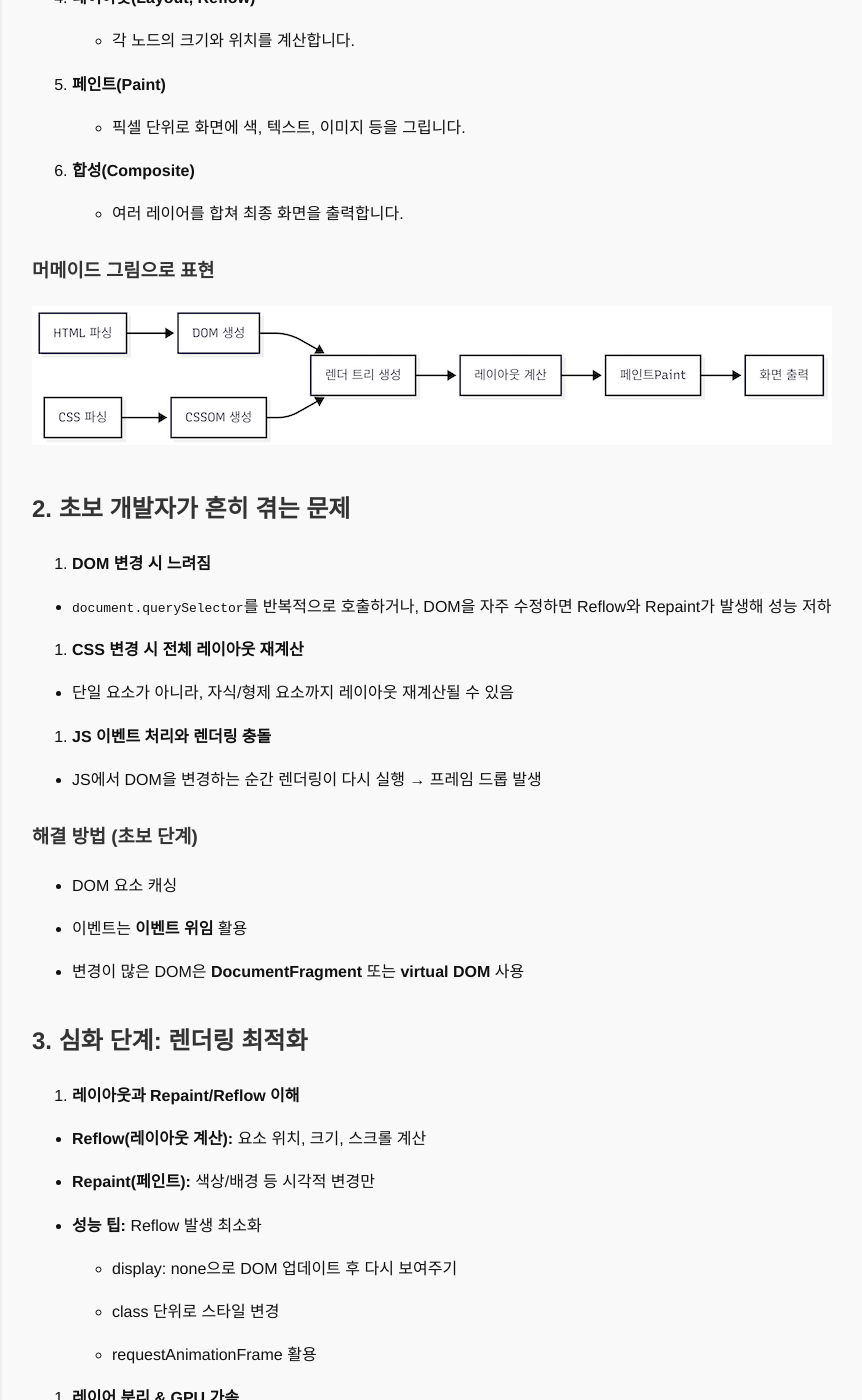
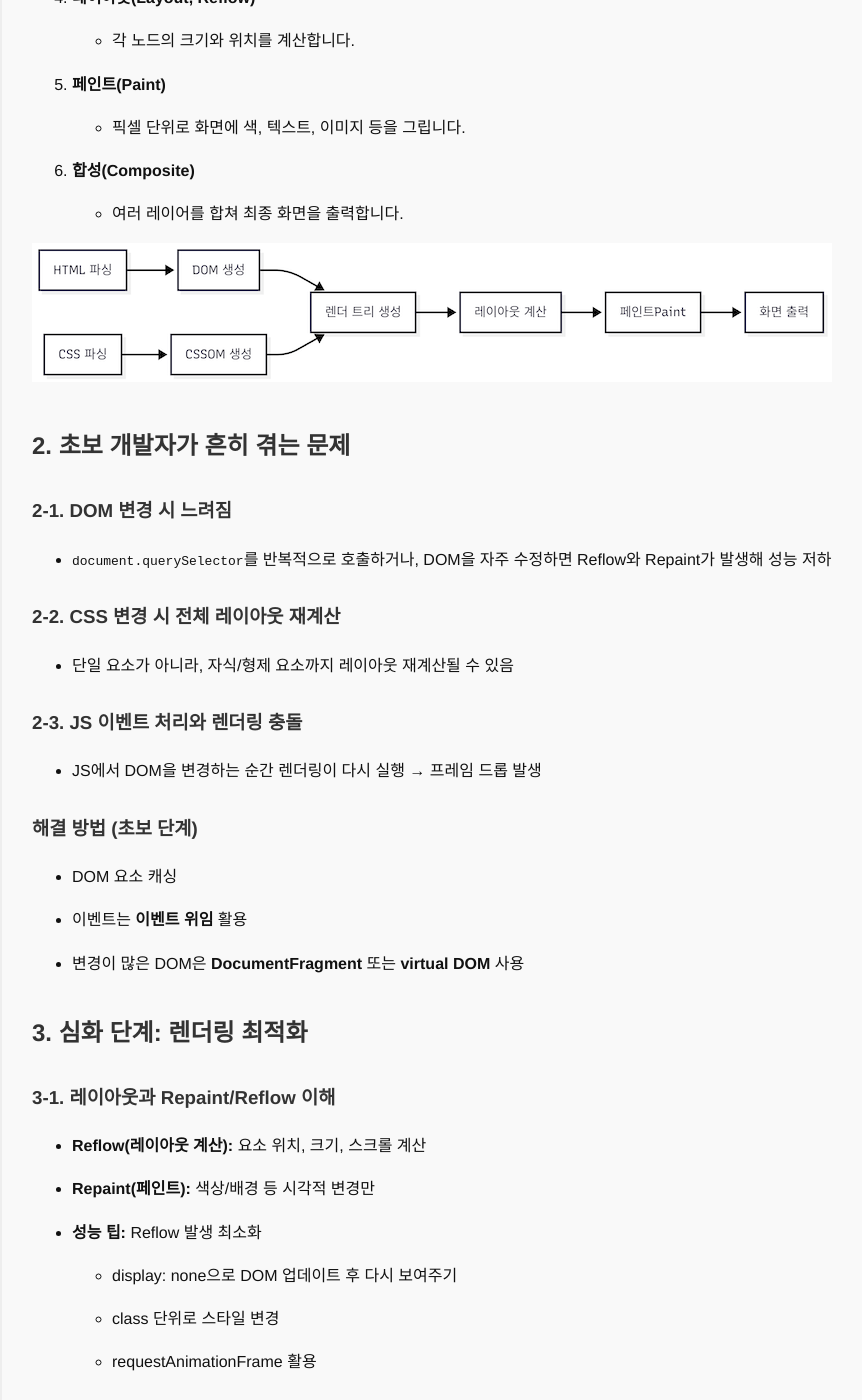
Before and after one commit to qwezxc3810/qwezxc3810.github.io, a Jekyll site: the page built from _posts/2025-09-18-04.md, in a window 1280 px wide and 1400 px high, scrolled down 801 px. Shown: the whole window, without its empty margins (218-1080 px from the left). Built offline with Jekyll 4.4.1, drawn with Linux system fonts in a browser that asks for light colours.

Commit message:
오타수정

```diff
--- a/_posts/2025-09-18-04.md
+++ b/_posts/2025-09-18-04.md
@@ -39,21 +39,19 @@ categories: dev
 6. **합성(Composite)**
    - 여러 레이어를 합쳐 최종 화면을 출력합니다.
 
-### 머메이드 그림으로 표현
-
 ![브라우저 랜더링 흐름](/assets/images/browser.png)
 
 ## 2. 초보 개발자가 흔히 겪는 문제
 
-1. **DOM 변경 시 느려짐**
+### 2-1. **DOM 변경 시 느려짐**
 
 - `document.querySelector`를 반복적으로 호출하거나, DOM을 자주 수정하면 Reflow와 Repaint가 발생해 성능 저하
 
-2. **CSS 변경 시 전체 레이아웃 재계산**
+### 2-2. **CSS 변경 시 전체 레이아웃 재계산**
 
 - 단일 요소가 아니라, 자식/형제 요소까지 레이아웃 재계산될 수 있음
 
-3. **JS 이벤트 처리와 렌더링 충돌**
+### 2-3. **JS 이벤트 처리와 렌더링 충돌**
 
 - JS에서 DOM을 변경하는 순간 렌더링이 다시 실행 → 프레임 드롭 발생
 
@@ -67,7 +65,7 @@ categories: dev
 
 ## 3. 심화 단계: 렌더링 최적화
 
-1. **레이아웃과 Repaint/Reflow 이해**
+### 3-1. **레이아웃과 Repaint/Reflow 이해**
 
 - **Reflow(레이아웃 계산):** 요소 위치, 크기, 스크롤 계산
 
@@ -81,7 +79,7 @@ categories: dev
 
   - requestAnimationFrame 활용
 
-2. **레이어 분리 & GPU 가속**
+### 3-2. **레이어 분리 & GPU 가속**
 
 - CSS에서 transform, opacity를 사용하면 **GPU 레이어** 생성 → Repaint 부담 줄임
   ex)
```
